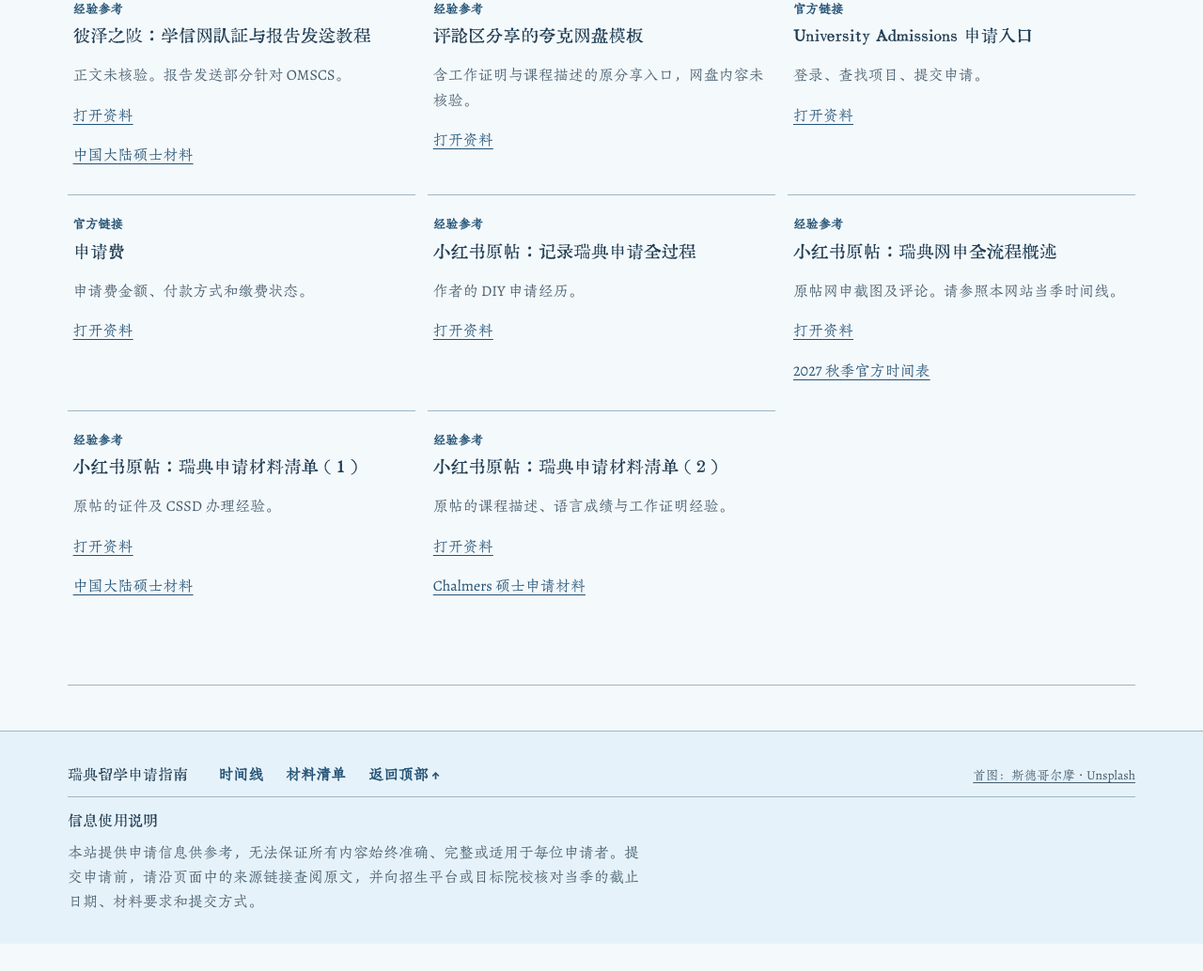
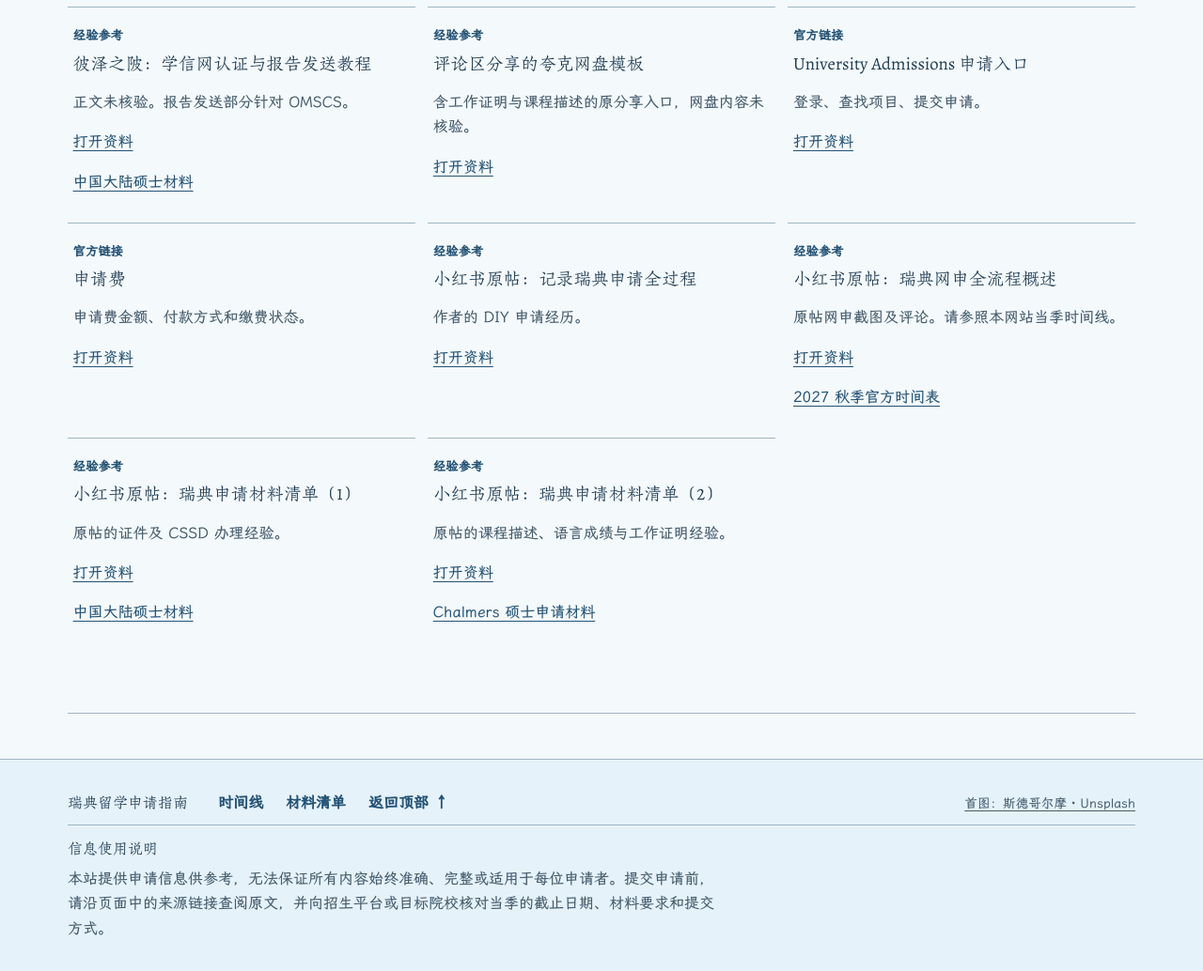
Before and after one commit to jinxiao-wan/sweden-application-guide, a plain HTML site: page docs/index.html in a window 1280 px wide. Shown: the part 6344-7378 px from the top of the page at 94% size. Before the commit the page ends 7349 px from the top, so only its background shows below. Drawn offline with Linux system fonts and the light colour scheme.

Commit message:
Use Zhuque headings and WenKai Screen body text

```diff
--- a/docs/index.html
+++ b/docs/index.html
@@ -1,6 +1,6 @@
 <!doctype html>
 <html lang="zh-CN"><head><meta charset="utf-8"><meta name="viewport" content="width=device-width,initial-scale=1"><title>瑞典留学申请指南</title>
-<link rel="stylesheet" href="site.css?v=chinese-fonts">
+<link rel="stylesheet" href="site.css?v=zhuque-wenkai">
 </head><body id="top">
 <a class="skip" href="#guide">跳到申请指南</a>
 <div class="topbar"><div class="shell topbar-inner">
--- a/docs/site.css
+++ b/docs/site.css
@@ -195,8 +195,8 @@ footer { background: var(--sky); border-top: 1px solid var(--line); padding-bloc
 }
 
 @font-face {
-  font-family: "Huiwen Mincho";
-  src: url("fonts/huiwen.woff") format("woff");
+  font-family: "LXGW WenKai Screen";
+  src: url("fonts/wenkai.woff") format("woff");
   font-display: swap;
 }
 @font-face {
@@ -204,9 +204,9 @@ footer { background: var(--sky); border-top: 1px solid var(--line); padding-bloc
   src: url("fonts/zhuque.woff") format("woff");
   font-display: swap;
 }
-:root { font-family: "Zhuque Fangsong", "FangSong", "Noto Serif SC", serif; }
+:root { font-family: "LXGW WenKai Screen", "KaiTi", "Noto Serif SC", serif; }
 h1, h2, h3, #timeline article h3, .brand, .footer-inner > strong {
-  font-family: "Huiwen Mincho", "Songti SC", "Noto Serif SC", serif;
+  font-family: "Zhuque Fangsong", "Songti SC", "Noto Serif SC", serif;
   font-weight: 400;
 }
 input, select, button, #checklist code { font-family: inherit; }
```
Also changed, not shown: docs/fonts/wenkai-license.txt (added), docs/fonts/wenkai.woff (added).
